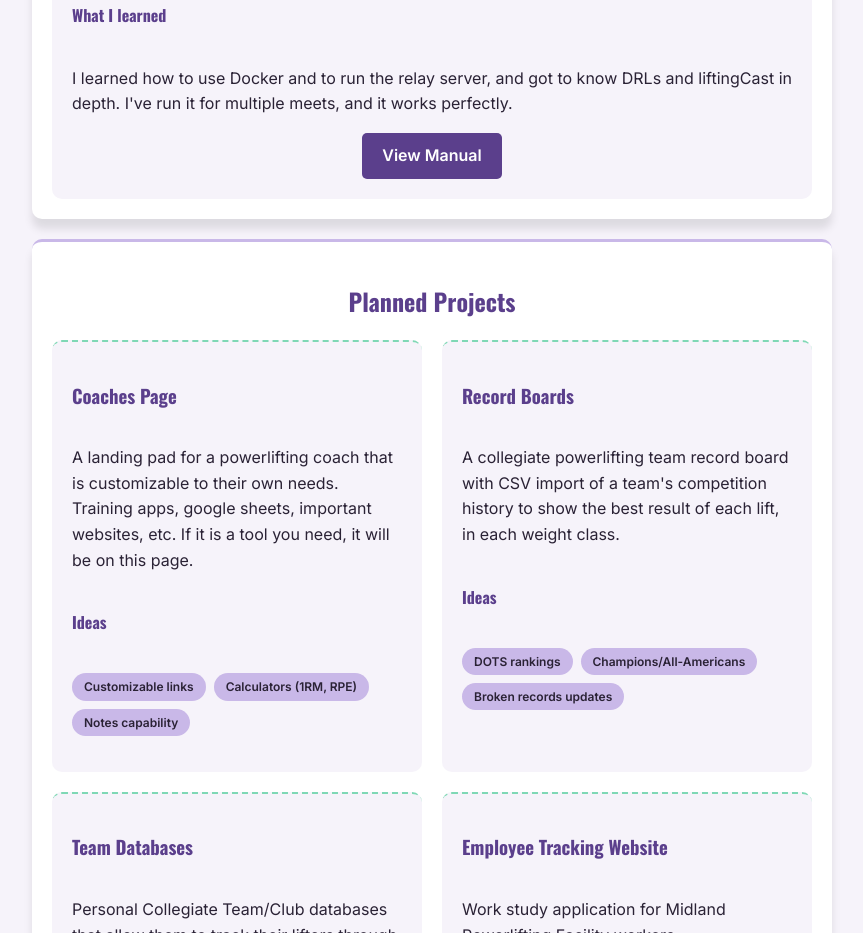
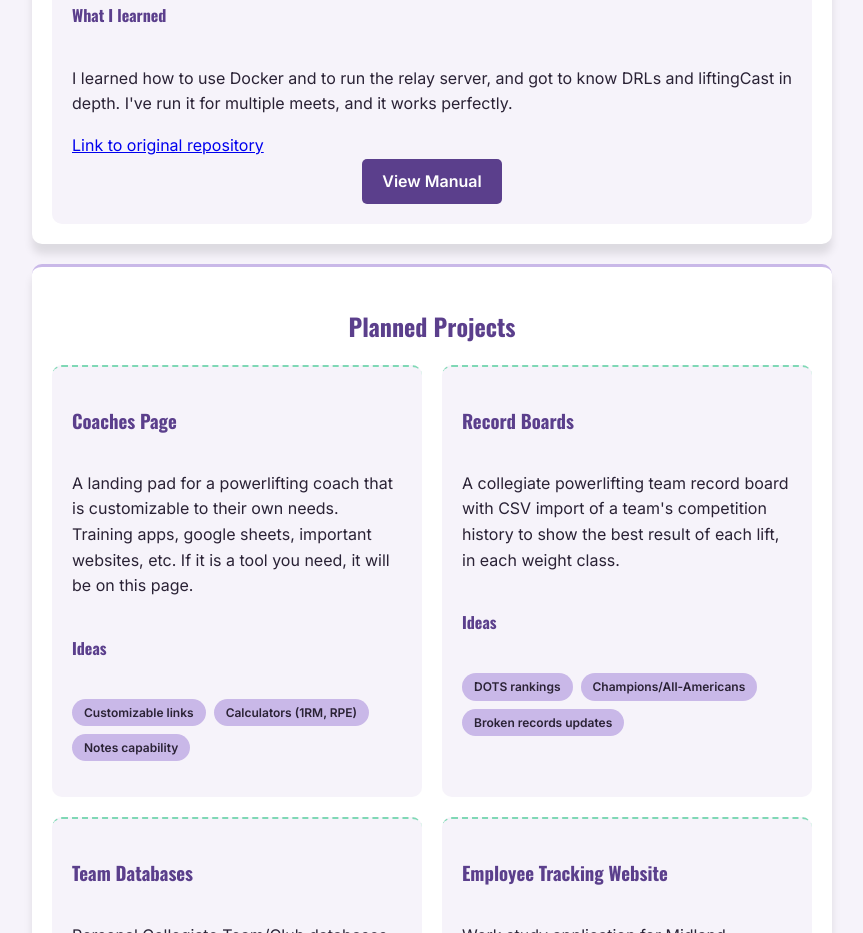
Before and after one commit to garrettparkhill-collab/portfolio, a plain HTML site: page index.html in a window 1280 px wide. Shown: the part 880-1813 px from the top of the page, without its empty margins (208-1071 px from the left). Drawn offline with nearby package versions, Linux system fonts and the light colour scheme.

Commit message:
Citing relay server source

```diff
--- a/index.html
+++ b/index.html
@@ -49,6 +49,7 @@
                     <h4>What I learned</h4>
                     <p>I learned how to use Docker and to run the relay server, and got to know DRLs
                         and liftingCast in depth. I've run it for multiple meets, and it works perfectly.</p>
+                    <a href="https://github.com/liftingcast/liftingcast-local-relay-server" target="_blank" rel="noopener noreferrer">Link to original repository</a>
                     <a href="https://docs.google.com/document/d/1Nl5puZL8j_j66OuU5UG5bT0uCDA3TfbWqDypmS8ruFM/edit?tab=t.0"
                         class="button" target="_blank" rel="noopener noreferrer">View Manual</a>
                 </article>
```
